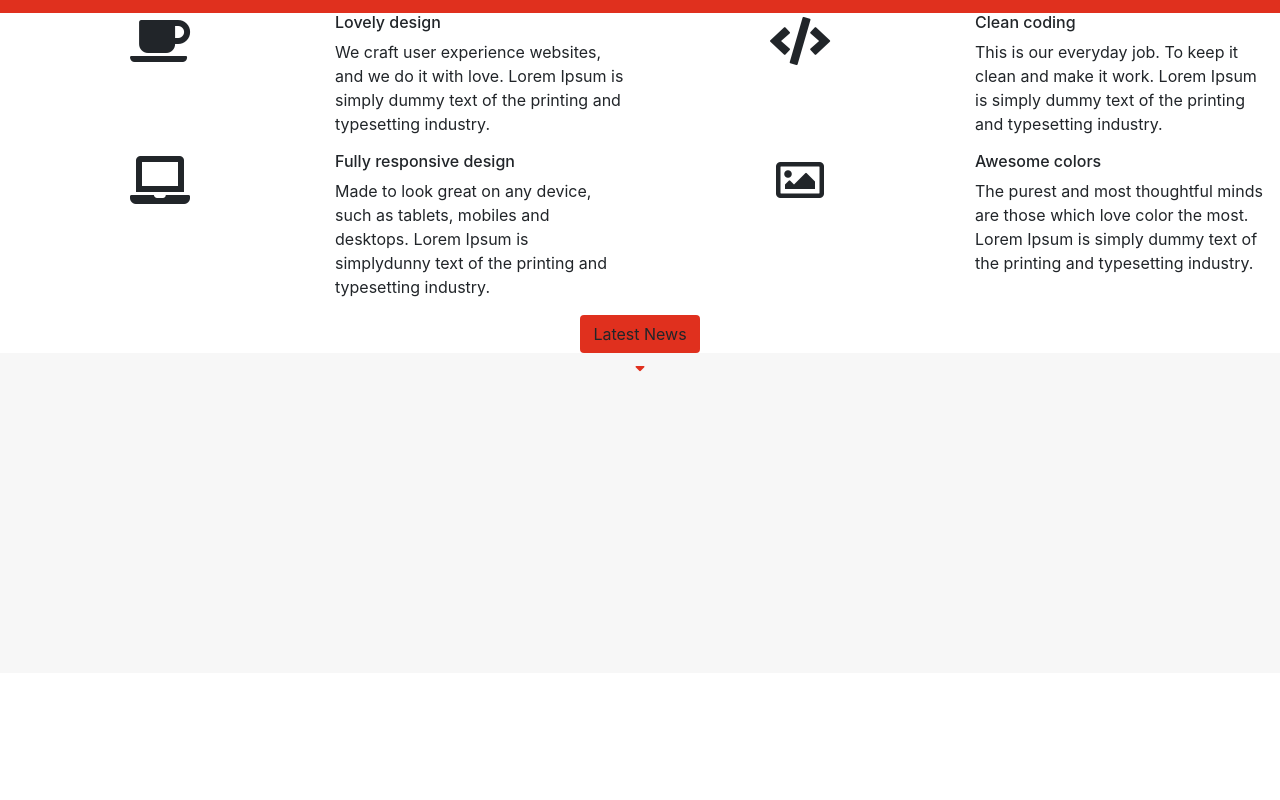
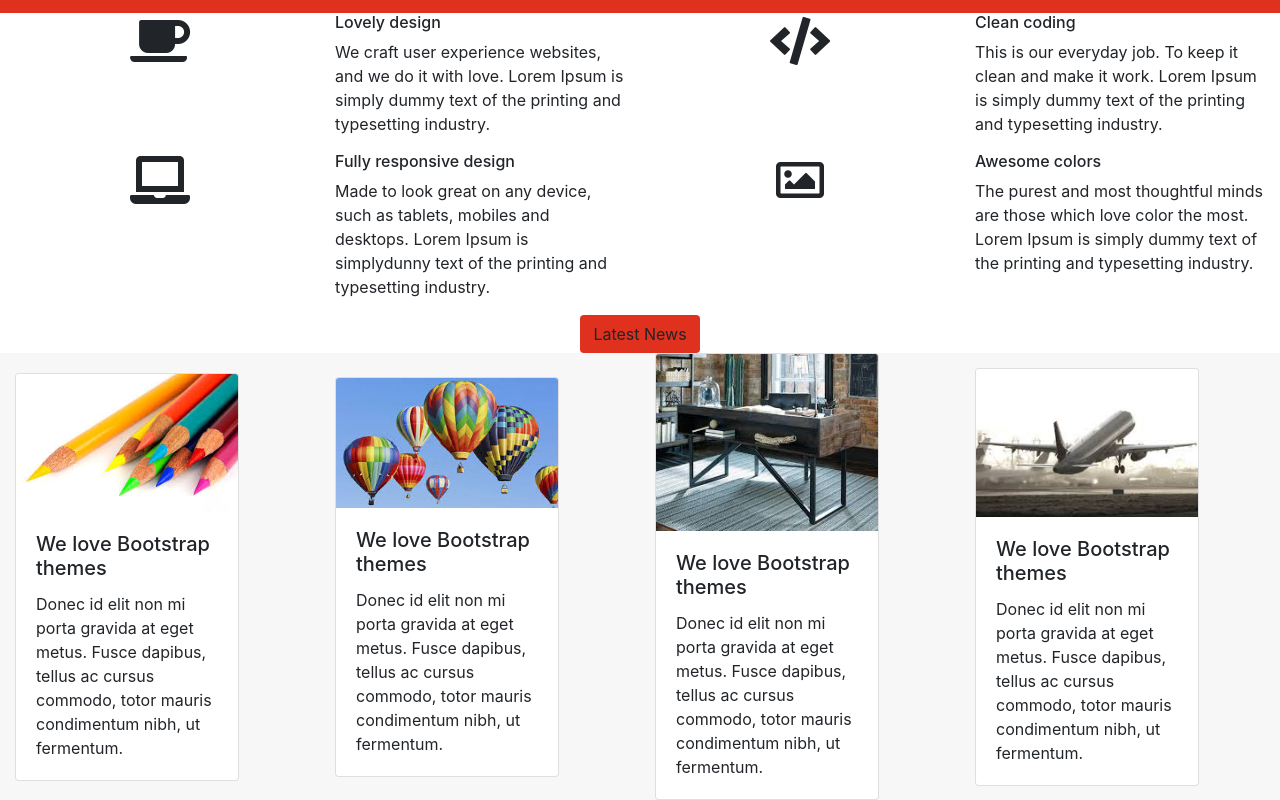
Before and after one commit to KatrinaFuller/ebright-clone-site, a plain HTML site: page index.html in a window 1280 px wide. Shown: the part 483-1283 px from the top of the page. Before the commit the page ends 1156 px from the top, so only its background shows below. Drawn offline with nearby package versions, Linux system fonts and the light colour scheme.

Commit message:
card row

```diff
--- a/index.html
+++ b/index.html
@@ -93,9 +93,46 @@
         <button type="button" class="btn red-button">Latest News</button>
       </div>
     </div>
-    <div class="row first-image-row">
-      <div class="col-12 text-center">
-        <i class="fas fa-sort-down" style="color: #e0301e"></i>
+    <div class="row first-image-row align-items-center">
+      <div class="col">
+        <div class="card" style="width: 14rem;">
+          <img src="color-pencils.png" class="card-img-top" alt="colored pencils">
+          <div class="card-body">
+            <h5 class="card-title">We love Bootstrap themes</h5>
+            <p class="card-text">Donec id elit non mi porta gravida at eget metus. Fusce dapibus, tellus ac cursus
+              commodo, totor mauris condimentum nibh, ut fermentum.</p>
+          </div>
+        </div>
+      </div>
+      <div class="col">
+        <div class="card" style="width: 14rem;">
+          <img src="hot-air-balloons.png" class="card-img-top" alt="hot air balloons">
+          <div class="card-body">
+            <h5 class="card-title">We love Bootstrap themes</h5>
+            <p class="card-text">Donec id elit non mi porta gravida at eget metus. Fusce dapibus, tellus ac cursus
+              commodo, totor mauris condimentum nibh, ut fermentum.</p>
+          </div>
+        </div>
+      </div>
+      <div class="col">
+        <div class="card" style="width: 14rem;">
+          <img src="desk.png" class="card-img-top" alt="desk">
+          <div class="card-body">
+            <h5 class="card-title">We love Bootstrap themes</h5>
+            <p class="card-text">Donec id elit non mi porta gravida at eget metus. Fusce dapibus, tellus ac cursus
+              commodo, totor mauris condimentum nibh, ut fermentum.</p>
+          </div>
+        </div>
+      </div>
+      <div class="col">
+        <div class="card" style="width: 14rem;">
+          <img src="airplane.png" class="card-img-top" alt="airplane">
+          <div class="card-body">
+            <h5 class="card-title">We love Bootstrap themes</h5>
+            <p class="card-text">Donec id elit non mi porta gravida at eget metus. Fusce dapibus, tellus ac cursus
+              commodo, totor mauris condimentum nibh, ut fermentum.</p>
+          </div>
+        </div>
       </div>
     </div>
   </div>
```
Also changed, not shown: airplane.png (added), color-pencils.png (added), desk.png (added), hot-air-balloons.png (added).
